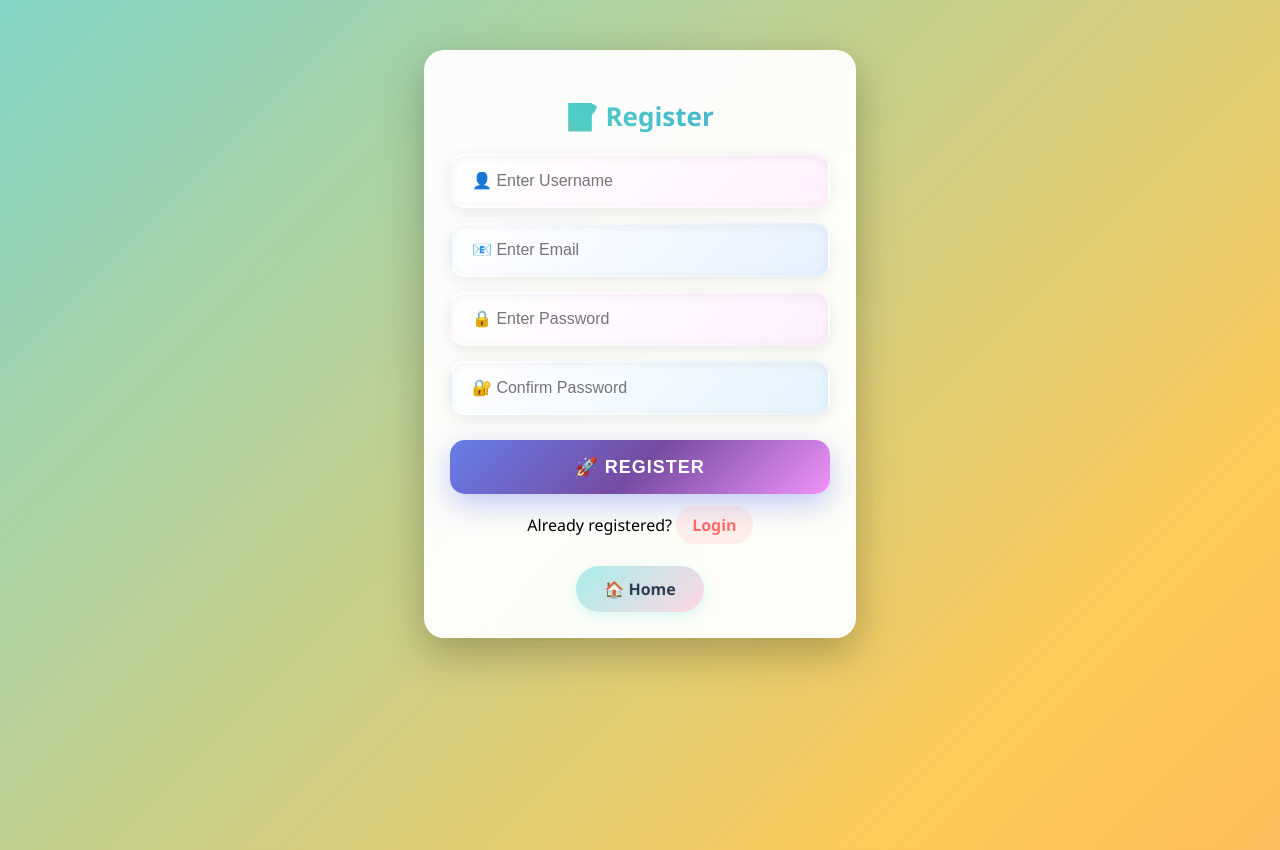
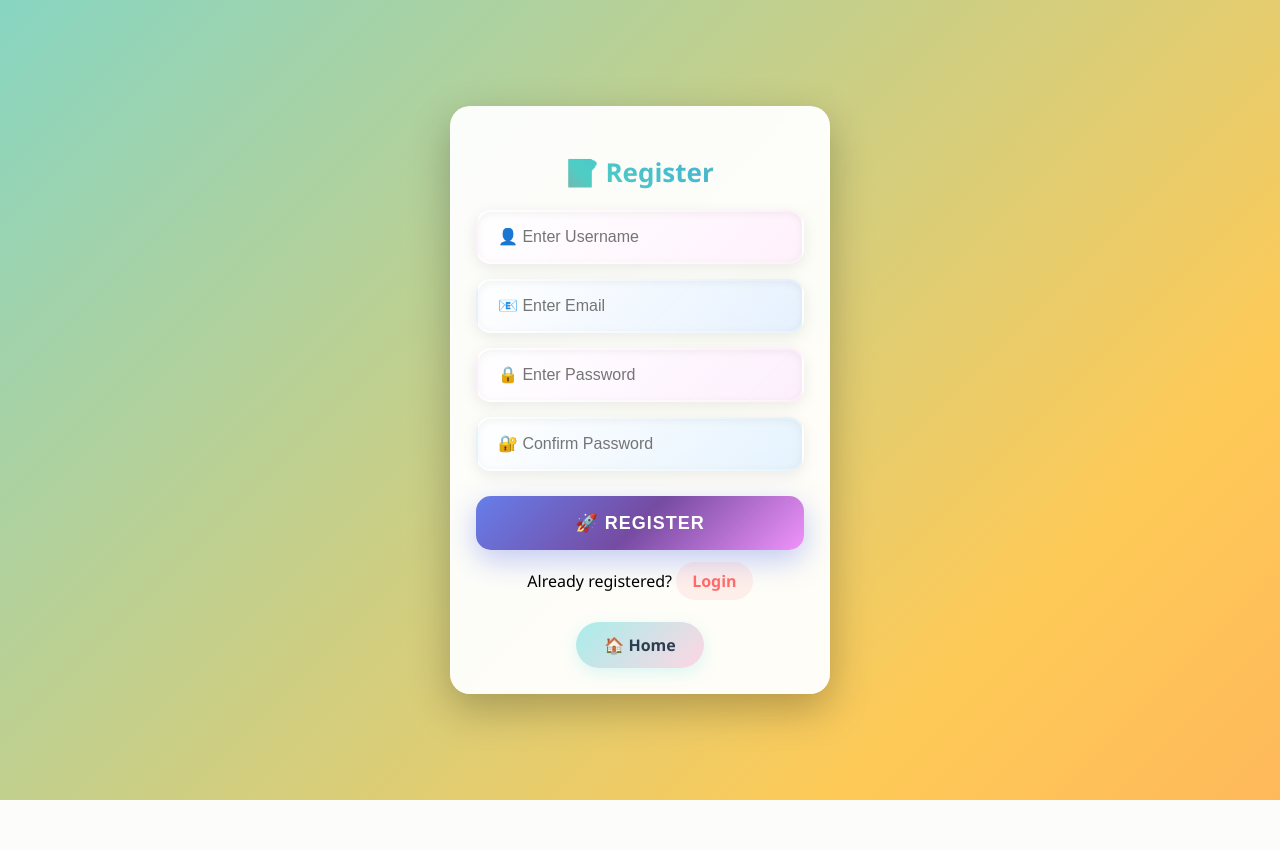
Before and after one commit to SaiGaneshChandu/dnaprediction, a Django app: page /register/ in a window 1280 px wide. After the commit the page ends 800 px from the top, so only its background shows below. Run offline with Django 5.2, Linux system fonts and the light colour scheme; parts of the project's set-up code (start-up, migrations or seed data) failed here and were passed over.

```diff
--- a/templates/register.html
+++ b/templates/register.html
@@ -2,14 +2,25 @@
 <html>
 <head>
 <title>Register</title>
+<meta name="viewport" content="width=device-width, initial-scale=1.0, maximum-scale=1.0, user-scalable=no">
 <style>
+* {
+    box-sizing: border-box;
+}
+
 body{
-    margin:0;
+    margin: 0;
+    padding: 0;
     font-family:'Segoe UI', sans-serif;
     background: linear-gradient(-45deg, #ff6b6b, #feca57, #48dbfb, #43e97b, #fa709a, #feb41c);
     background-size: 600% 600%;
     animation: bgMove 15s ease infinite;
     min-height: 100vh;
+    display: flex !important;
+    flex-direction: column;
+    justify-content: center !important;
+    align-items: center !important;
+    overflow-x: hidden;
 }
 
 @keyframes bgMove{
@@ -20,9 +31,19 @@ body{
     100% { background-position: 0% 50%; }
 }
 
+.container {
+    display: flex;
+    justify-content: center;
+    align-items: center;
+    width: 100%;
+    min-height: 100vh;
+    padding: 20px;
+}
+
 .box{
     width: 380px;
-    margin: 50px auto;
+    max-width: 95vw;
+    margin: 0 auto !important;
     padding: 25px;
     background: rgba(255,255,255,0.95);
     backdrop-filter: blur(15px);
@@ -57,7 +78,6 @@ h2{
     backdrop-filter: blur(10px);
     box-shadow: inset 0 2px 8px rgba(0,0,0,0.05), 0 4px 15px rgba(0,0,0,0.08);
     transition: all 0.4s ease;
-    box-sizing: border-box;
 }
 
 .username-input {
@@ -153,18 +173,18 @@ button:hover{
     transform: translateY(-3px);
 }
 
-/* ✅ ENHANCED Mobile Responsive - Perfect mobile display (same as login) */
+/* Mobile perfect center */
 @media (max-width: 768px) {
     body {
-        padding: 0 10px;
+        padding: 10px !important;
     }
 
-    .box{
+    .box {
         width: 100%;
-        max-width: 380px;
-        margin: 20px auto;
+        max-width: 400px;
         padding: 30px 25px;
         border-radius: 18px;
+        margin: 0 auto !important;
     }
 
     h2 {
@@ -174,76 +194,32 @@ button:hover{
 
     .row input {
         padding: 18px 20px;
-        font-size: 18px; /* ✅ Touch-friendly */
+        font-size: 18px;
         margin-bottom: 12px;
     }
 
     button {
         padding: 18px;
-        font-size: 18px; /* ✅ Touch-friendly */
+        font-size: 18px;
         margin-top: 15px;
-    }
-
-    .login-link {
-        margin-top: 25px;
-    }
-
-    .login-link a {
-        font-size: 17px;
-        padding: 12px 20px;
-    }
-
-    .home-btn {
-        padding: 15px 35px;
-        font-size: 16px;
     }
 }
 
-/* ✅ Extra small screens (phones < 480px) */
 @media (max-width: 480px) {
     .box {
-        margin: 15px auto;
         padding: 25px 20px;
         border-radius: 15px;
+        margin: 10px auto !important;
     }
 
     h2 {
         font-size: 22px;
     }
-
-    .row input,
-    button {
-        padding: 20px;
-        font-size: 18px; /* ✅ Perfect touch size */
-    }
-
-    .error {
-        padding: 15px;
-        font-size: 16px;
-    }
-}
-
-/* ✅ Landscape mobile fix */
-@media (max-height: 500px) and (orientation: landscape) {
-    .box {
-        margin: 10px auto;
-        padding: 20px;
-    }
-
-    h2 {
-        font-size: 20px;
-        margin-bottom: 15px;
-    }
-
-    .row input,
-    button {
-        padding: 15px;
-    }
 }
 </style>
 </head>
 <body>
-
+<div class="container">
 <div class="box">
     <h2>📝 Register</h2>
 
@@ -281,6 +257,7 @@ button:hover{
         <a href="/" class="home-btn">🏠 Home</a>
     </div>
 </div>
+</div>
 
 <script>
 function validateForm() {
```
